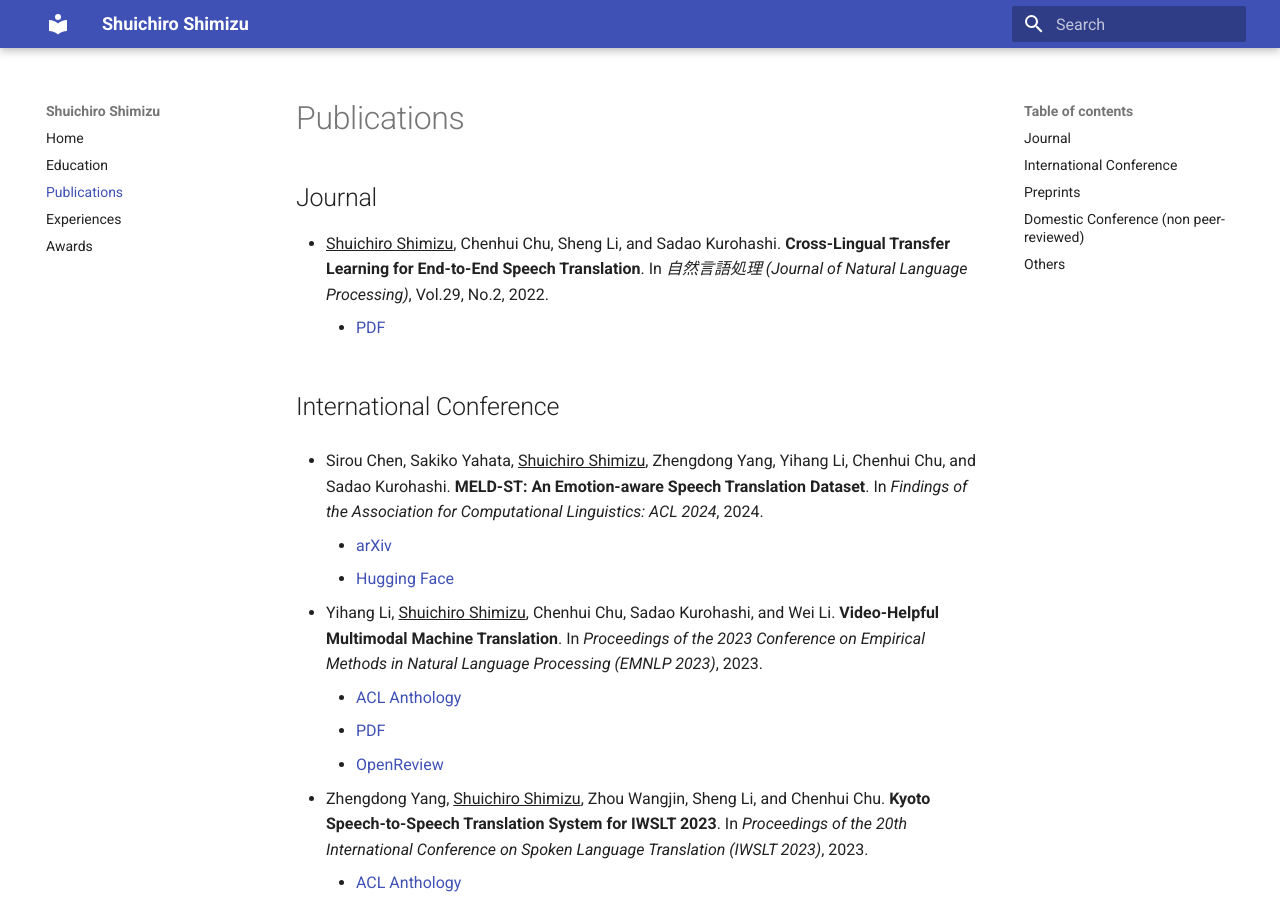
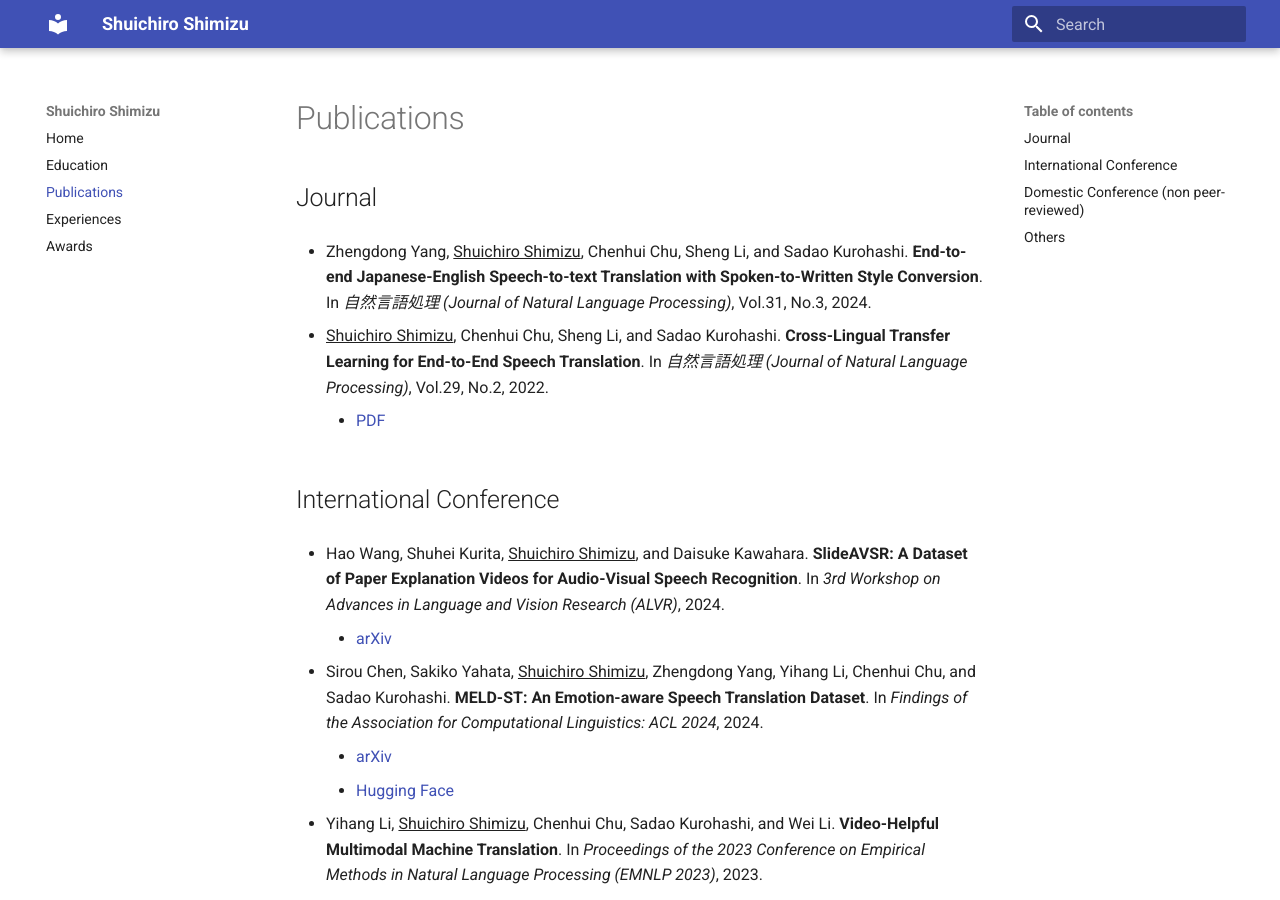
Before and after one commit to cromz22/cromz22.github.io, an MkDocs documentation site: the page built from docs/publications.md, in a window 1280 px wide and 900 px high. Built offline with MkDocs 1.6.1 and Material for MkDocs 9.7.7, drawn with Linux system fonts in a browser that asks for light colours; some of the changed text lies outside the part shown.

Commit message:
update publications

```diff
--- a/docs/publications.md
+++ b/docs/publications.md
@@ -1,5 +1,9 @@
 
 ## Journal
+
+- Zhengdong Yang, <u>Shuichiro Shimizu</u>, Chenhui Chu, Sheng Li, and Sadao Kurohashi.
+  **End-to-end Japanese-English Speech-to-text Translation with Spoken-to-Written Style Conversion**.
+  In _自然言語処理 (Journal of Natural Language Processing)_, Vol.31, No.3, 2024.
 
 - <u>Shuichiro Shimizu</u>, Chenhui Chu, Sheng Li, and Sadao Kurohashi.
   **Cross-Lingual Transfer Learning for End-to-End Speech Translation**.
@@ -7,6 +11,11 @@
     - [PDF](https://www.jstage.jst.go.jp/article/jnlp/29/2/29_611/_pdf/-char/ja)
 
 ## International Conference
+
+- Hao Wang, Shuhei Kurita, <u>Shuichiro Shimizu</u>, and Daisuke Kawahara.
+  **SlideAVSR: A Dataset of Paper Explanation Videos for Audio-Visual Speech Recognition**.
+  In _3rd Workshop on Advances in Language and Vision Research (ALVR)_, 2024.
+    - [arXiv](https://arxiv.org/abs/2401.09759)
 
 - Sirou Chen, Sakiko Yahata, <u>Shuichiro Shimizu</u>, Zhengdong Yang, Yihang Li, Chenhui Chu, and Sadao Kurohashi.
   **MELD-ST: An Emotion-aware Speech Translation Dataset**.
@@ -53,13 +62,6 @@
     - [GitHub](https://github.com/ku-nlp/VISA)
 
 
-## Preprints
-
-- Hao Wang, Shuhei Kurita, <u>Shuichiro Shimizu</u>, and Daisuke Kawahara.
-  **SlideAVSR: A Dataset of Paper Explanation Videos for Audio-Visual Speech Recognition**.
-  _arXiv:2401.09759_, 2024.
-    - [arXiv](https://arxiv.org/abs/2401.09759)
-
 ## Domestic Conference (non peer-reviewed)
 
 - <u>Shuichiro Shimizu</u>, Yin Jou Huang, Yugo Murawaki, and Chenhui Chu.
```
